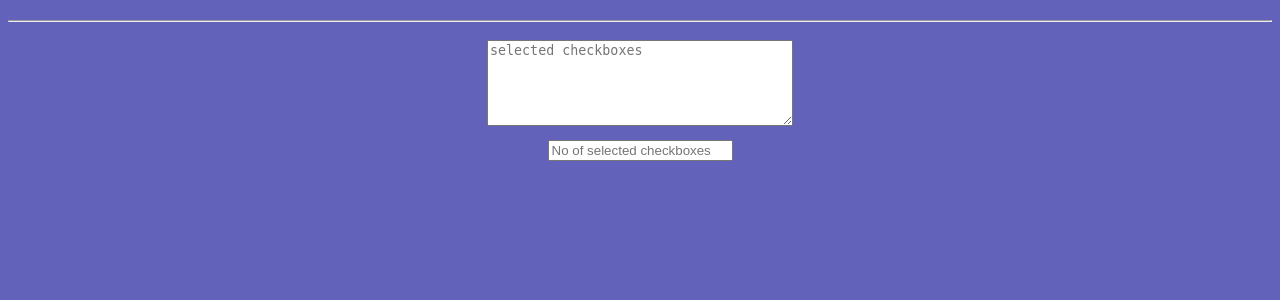
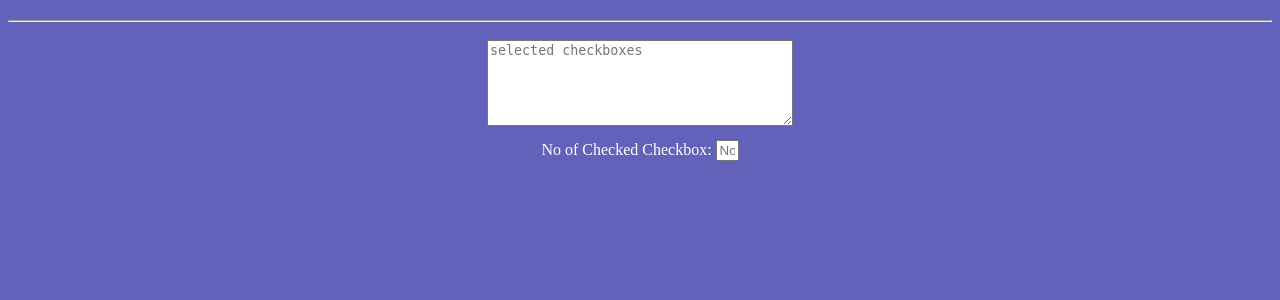
Before and after one commit to kanhaiya94/checkbox, a PHP site: page / in a window 1280 px wide. Shown: the part 207-507 px from the top of the page. Run offline with PHP 8.4, Linux system fonts and the light colour scheme.

Commit message:
first commit

```diff
--- a/ch.html
+++ b/ch.html
@@ -22,7 +22,7 @@
 
         <hr>
        <textarea type="text" id="selectedtext" placeholder="selected checkboxes"></textarea><br>
-        <input type="text" id="count" placeholder="No of selected checkboxes" class="count">
+       <span>No of Checked Checkbox:</span> <input type="text" id="count" placeholder="No of selected checkboxes" class="count">
     </center>
 </body>
 </html>
--- a/style.css
+++ b/style.css
@@ -13,7 +13,11 @@ textarea {
 }
 .count {
 	margin-top: 10px;
+	width: 15px;
 }
 h2 {
 	color: white;
 }
+span {
+	color: white;
+}
```
